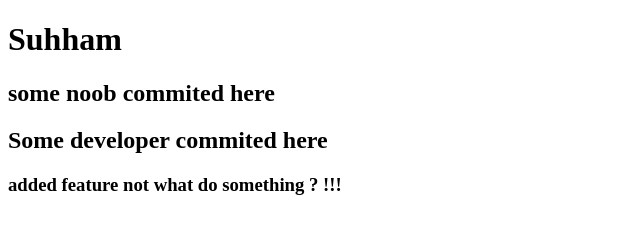
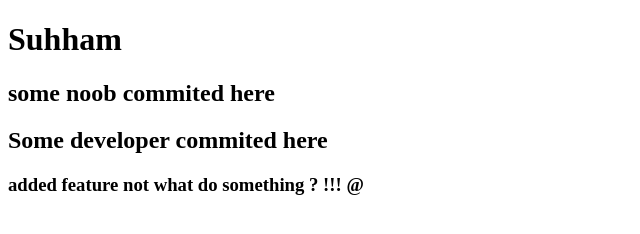
Before and after one commit to Shubham1011/Practice, a plain HTML site: page index.html in a window 1280 px wide. Shown: the full height of the page, 0-640 px from the left. Drawn offline with Linux system fonts and the light colour scheme.

Commit message:
Update index.html

```diff
--- a/index.html
+++ b/index.html
@@ -12,7 +12,7 @@
 
     <h2> some noob commited here</h2>
     <h2>Some developer commited here</h2>
-    <h3> added feature not what do something ? !!!</h3>
+    <h3> added feature not what do something ? !!! @</h3>
 
 
 </body>
```
